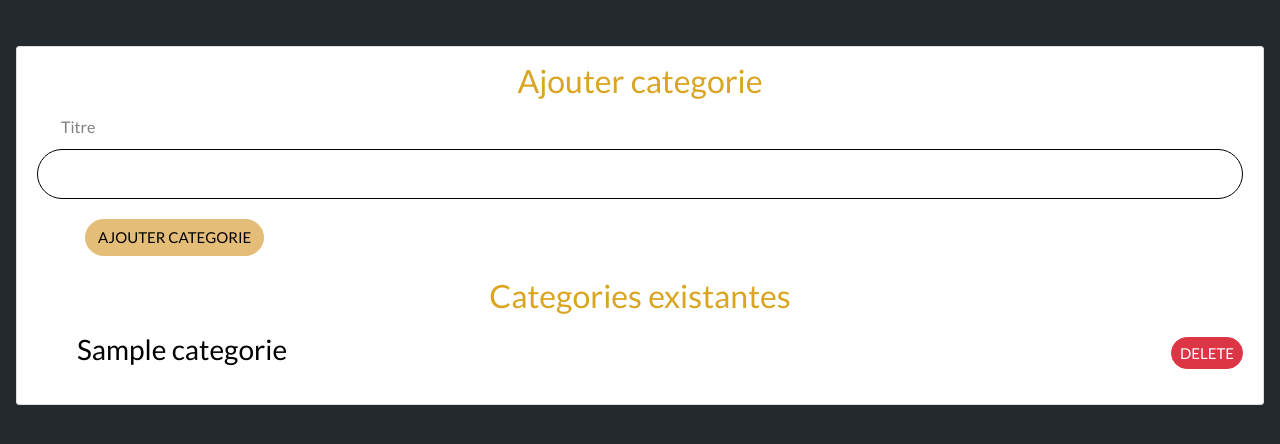
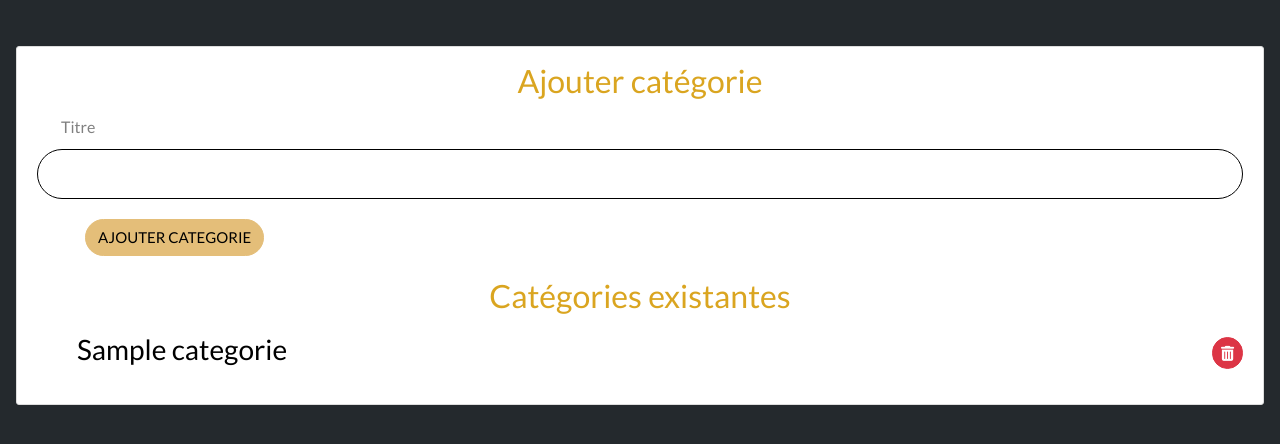
Before and after one commit to amineboubekri/PFA_GM, a Flask app: page /categories in a window 1280 px wide. Shown: the part 61-505 px from the top of the page. Run offline with Flask 3, Linux system fonts and the light colour scheme; a user stored in the database is signed in; tables that the repository leaves empty hold one stand-in row (values such as "Sample post"); some libraries are stand-ins or nearby versions.

Commit message:
readme.md

```diff
--- a/app/templates/categories.html
+++ b/app/templates/categories.html
@@ -11,7 +11,7 @@
 <br>
 <article class="media content-section">
     <div class="media-body">
-        <h2 align="center" style="color:goldenrod;">Ajouter categorie</h2>
+        <h2 align="center" style="color:goldenrod;">Ajouter catégorie</h2>
         <form method="POST" action="">
             {{ form.hidden_tag() }}
             <div class="form-group">
@@ -23,14 +23,14 @@
             </div>
         </form>
         <div align="center">
-            <h2 style="color: goldenrod;">Categories existantes</h2>
+            <h2 style="color: goldenrod;">Catégories existantes</h2>
             <ul>
                 {% for category in categories %}
                 <li style="display: flex; justify-content: space-between; align-items: center;">
                     <h3 style="color: black;">{{ category.nom }}</h3>
                     <form method="POST" action="{{ url_for('delete_category', category_id=category.id_cat) }}" style="display:inline;">
                         {{ form.hidden_tag() }}
-                        <button type="submit" class="btn btn-danger btn-sm">Delete</button>
+                        <button type="submit" class="btn btn-danger btn-sm"><i class="fas fa-trash-alt"></i></button>
                     </form>
                 </li>
                 {% endfor %}
--- a/app/templates/layout.html
+++ b/app/templates/layout.html
@@ -14,6 +14,7 @@
   <link href="https://fonts.googleapis.com/css?family=Lato:300,400,700&display=swap" rel="stylesheet" />
 
   <link rel="stylesheet" href="https://stackpath.bootstrapcdn.com/font-awesome/4.7.0/css/font-awesome.min.css" />
+  <link rel="stylesheet" href="https://cdnjs.cloudflare.com/ajax/libs/font-awesome/6.0.0-beta3/css/all.min.css">
   <link rel="stylesheet" type="text/css" href="{{ url_for('static', filename='main.css') }}" />
   <link rel="stylesheet" type="text/css" href="{{ url_for('static', filename='style.css') }}" />
 
```
Also changed, not shown: README.md (added).
